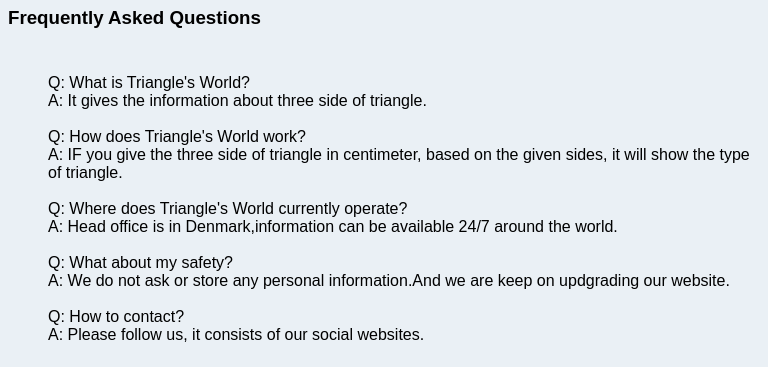
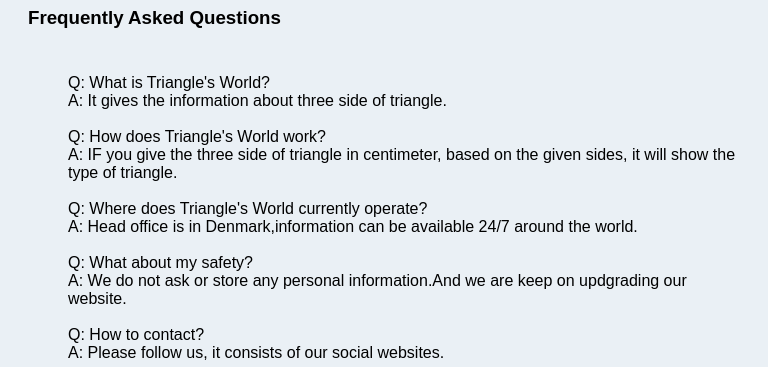
Before and after one commit to soujanyapolavarapu/triangle-app, a React app: page /frequentlyaskedquestions in a window 768 px wide. Shown: the part 201-568 px from the top of the page. Built offline with nearby package versions, Linux system fonts and the light colour scheme.

Commit message:
minor changes

```diff
--- a/src/client/App.css
+++ b/src/client/App.css
@@ -269,6 +269,10 @@ ul.process-how-it-works li {
 
 /* styling for FAQ component*/
 
+.freq-ans-ques {
+  margin: 20px;
+}
+
 .questions-container {
   margin-top: 20px;
 }
@@ -491,6 +495,9 @@ p{
   }
 
   /* styling for how it works component*/
+.freq-ans-ques {
+    margin: 20px;
+  }
 
 .how-it-works {
   width: 60%;
```
